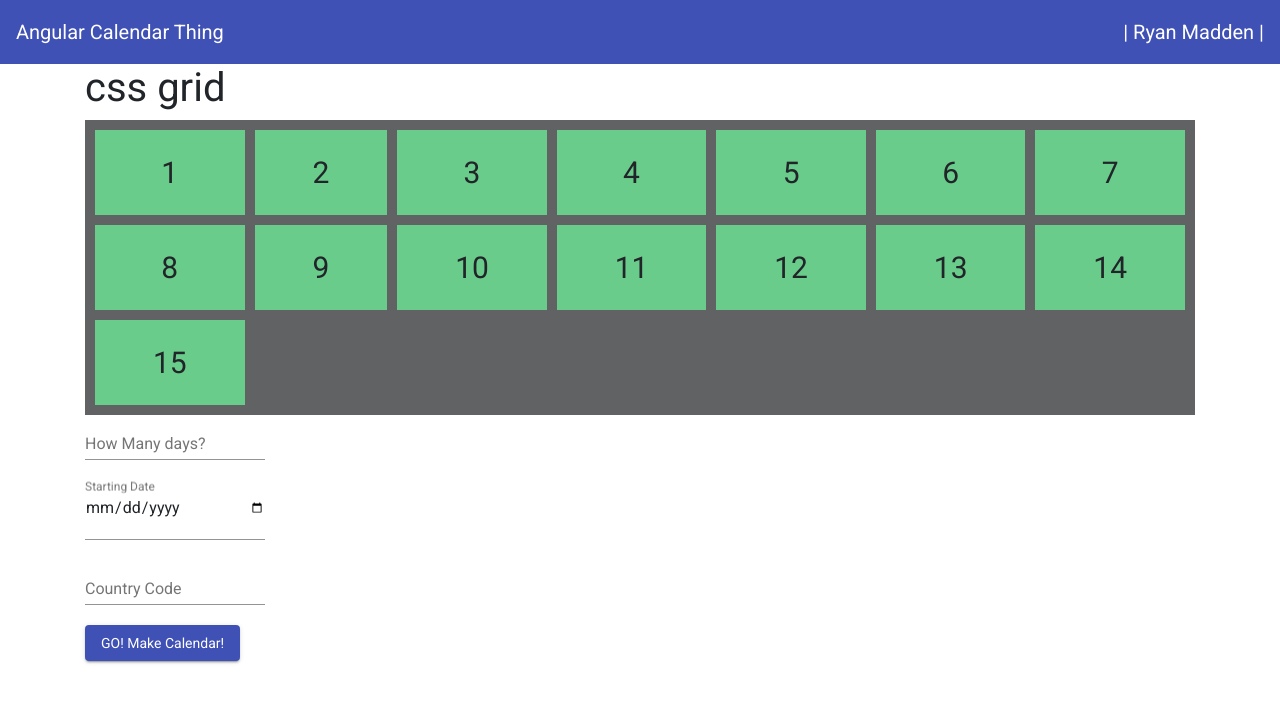
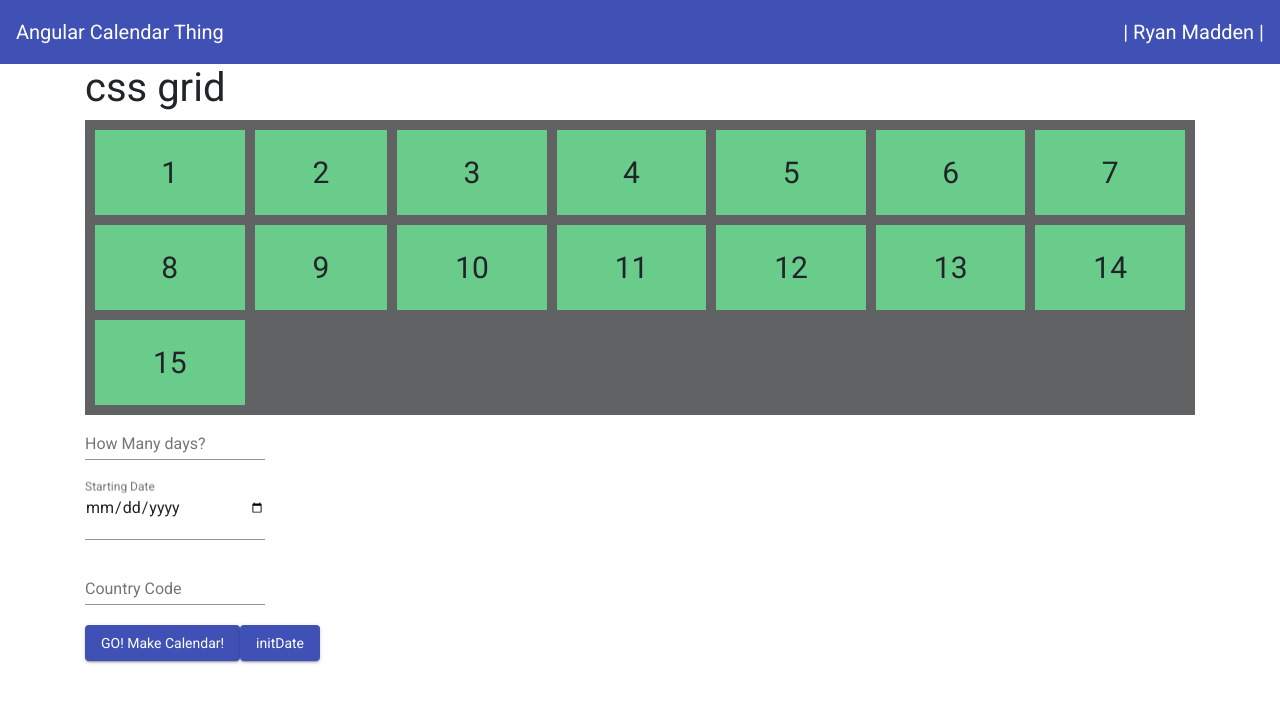
Before and after one commit to leederacola/calendar, an Angular app: page / in a window 1280 px wide. Shown: the top 702 px of the page. Built offline with nearby package versions, Linux system fonts and the light colour scheme.

Commit message:
date parse function

```diff
--- a/src/app/calendar/calendar.component.html
+++ b/src/app/calendar/calendar.component.html
@@ -39,6 +39,7 @@
 
 
   <button mat-raised-button color="primary" (click)="go()">GO! Make Calendar!</button>
+  <button mat-raised-button color="primary" (click)="initDate()">initDate</button>
 
 </div>
 
--- a/src/app/calendar/calendar.component.ts
+++ b/src/app/calendar/calendar.component.ts
@@ -12,8 +12,24 @@ export class CalendarComponent implements OnInit {
   countryCode: string;
   startGrid: string;
 
+
+  date = new Date();
+
+
+  initDate(startDate){
+    let str = this.startDate;
+    let d = parseInt(str.substring(8,10));
+    let m = parseInt(str.substring(5,7));
+    let y= parseInt(str.substring(0,4));
+    console.log("d/m/y = " + d +" "+" " + m +" " +y );
+
+    console.log("Date object this.date: " + this.date);
+    this.date = new Date(d,m,y);
+  }
+
+
   go(){
-    this.startGrid="3/3";
+    this.startGrid="3/3"; // set start
   }
 
 
```
